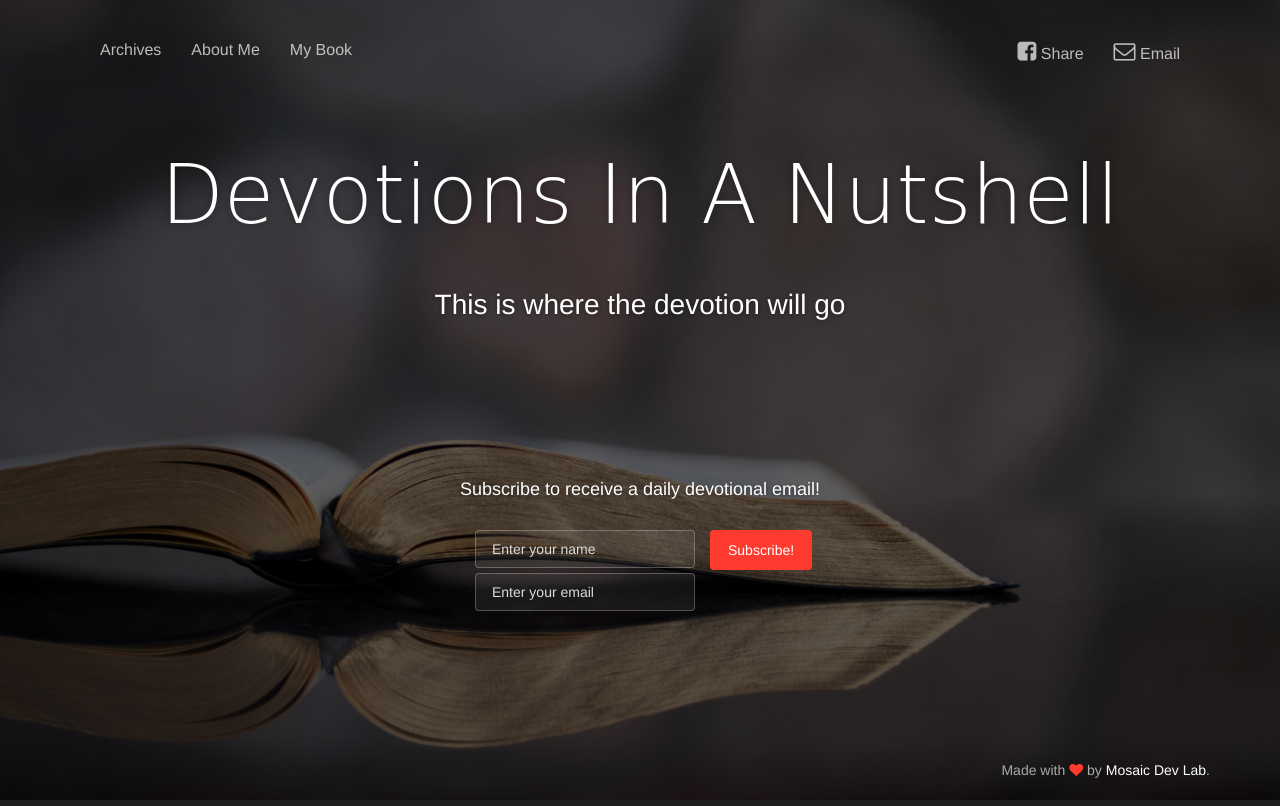
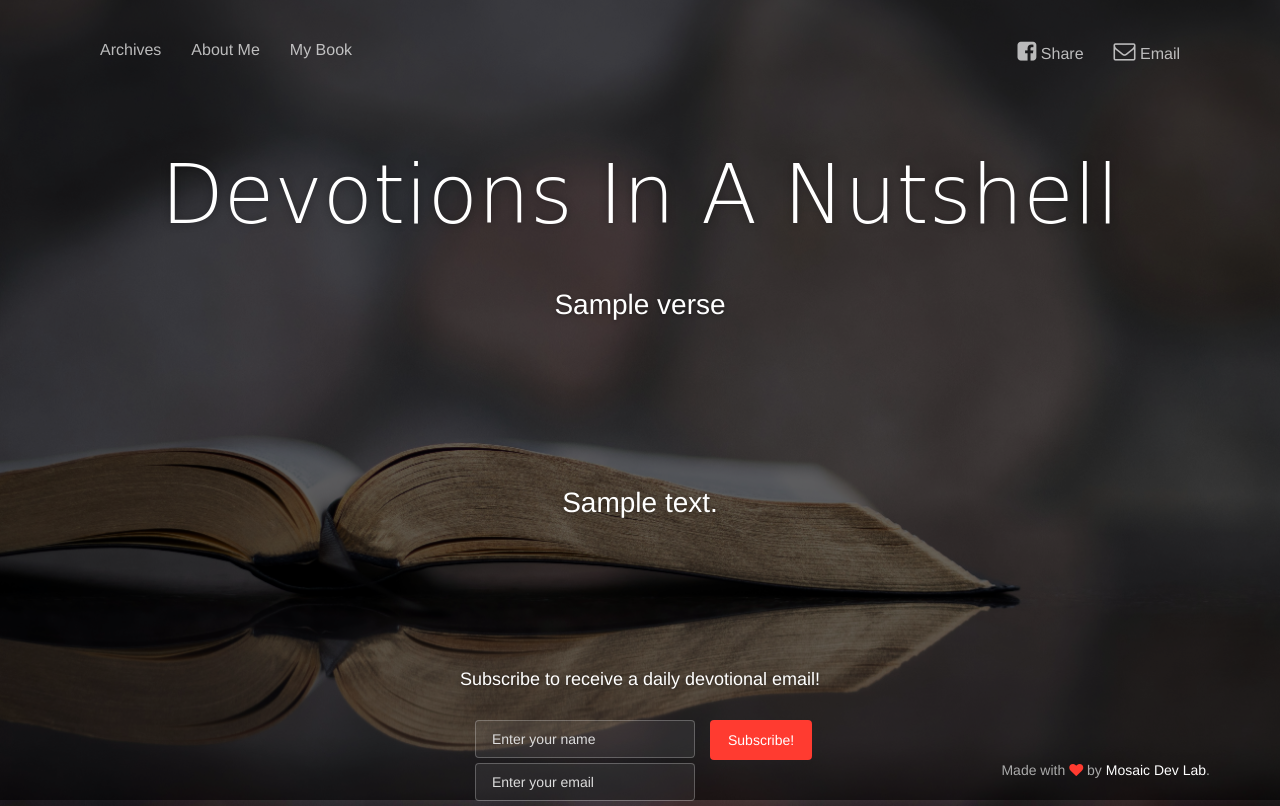
Before and after one commit to Justin-Ferwerda/DIAN, a Django app: template templates/base/index.html in a window 1280 px wide. Run offline with Django 4.2, Linux system fonts and the light colour scheme; the template is opened without the code that fills it: most values are stand-ins (such as "Sample title", 1, 10 or a date in 2020); some libraries are stand-ins or nearby versions; some web fonts are replaced.

Commit message:
add devotion to home page

```diff
--- a/templates/base/index.html
+++ b/templates/base/index.html
@@ -84,7 +84,10 @@
 <!--  H1 can have 2 designs: "logo" and "logo cursive"           -->
 
         <div class="content">
-            <h4 class="motto">This is where the devotion will go</h4>
+            <div>
+                <h5 class="motto">{{ verse }}</h5>
+                <p class="motto">{{ content }}</p>
+            </div>
             <div class="subscribe">
                 <h5 class="info-text">
                     Subscribe to receive a daily devotional email!
```
Also changed, not shown: dianapi/views/home.py (+12 -1 lines).
